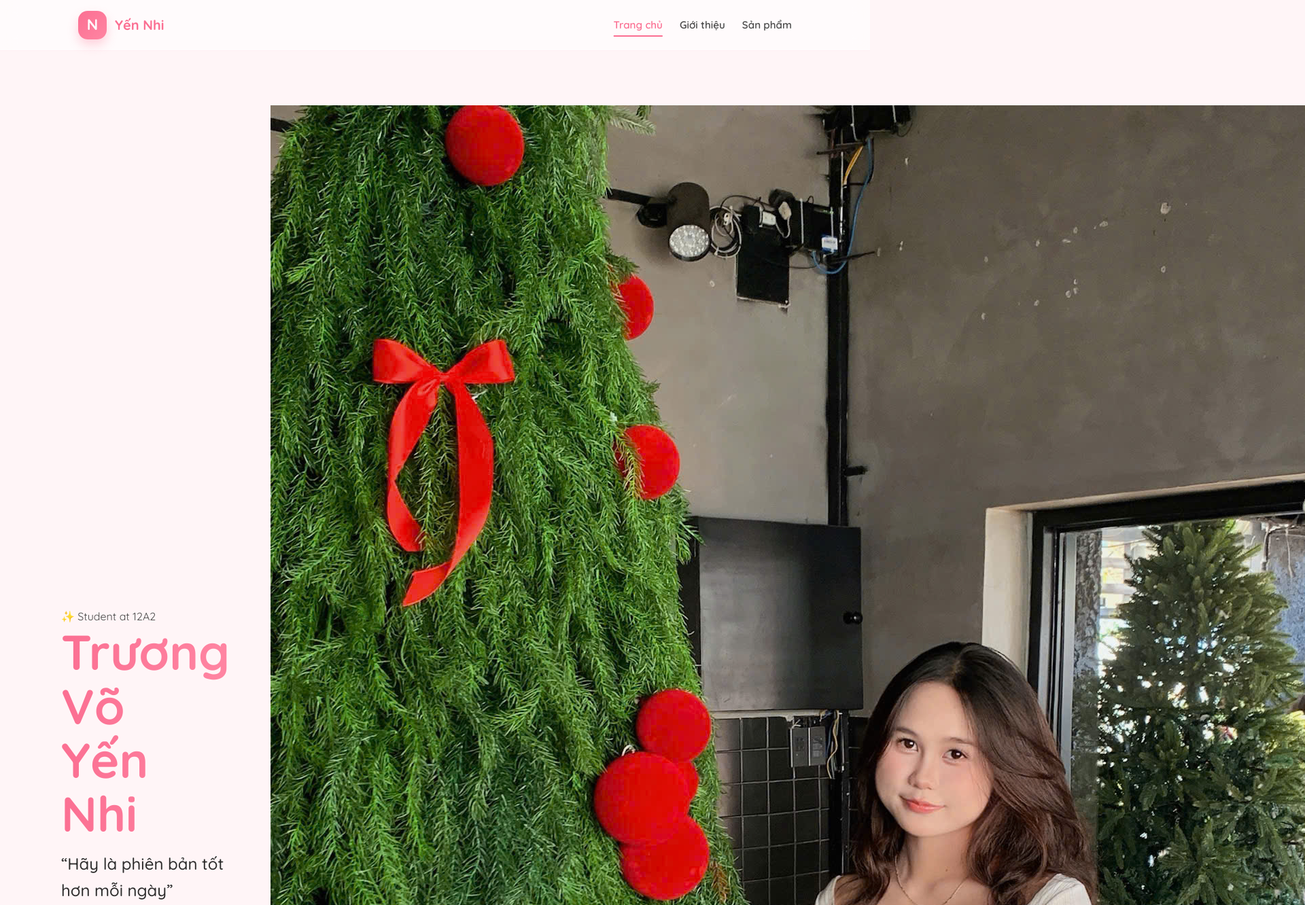
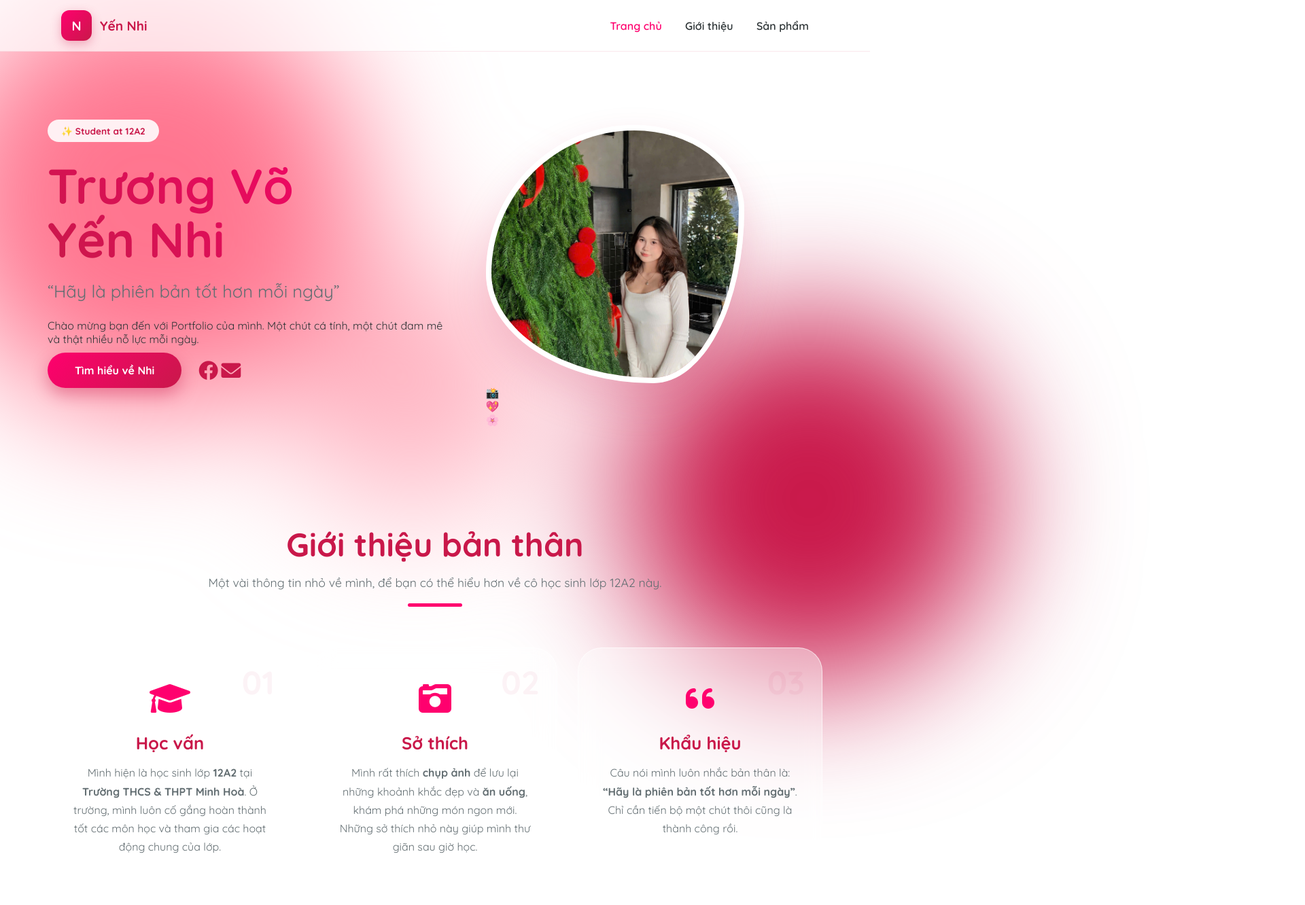
Before and after one commit to GamerVN27/GamerVN27.github.io, a plain HTML site: page index.html in a window 1280 px wide. Shown: the top 1332 px of the page at 68% size, 1920 px wide, since content can reach past the window. Drawn offline with Linux system fonts and the light colour scheme.

Commit message:
Update style.css

```diff
--- a/style.css
+++ b/style.css
@@ -1,411 +1,170 @@
-/* ========== 1. CÀI ĐẶT CHUNG & BIẾN MÀU SẮC ========== */
 @import url('https://fonts.googleapis.com/css2?family=Quicksand:wght@400;500;600;700&display=swap');
 
 :root {
-  --pink-deep: #fb6f92;      /* Hồng đậm điểm nhấn */
-  --pink-primary: #ff85a2;   /* Hồng chính */
-  --pink-soft: #ffb3c1;      /* Hồng nhạt */
-  --pink-light: #ffe5ec;     /* Hồng rất nhạt */
-  --pink-bg: #fff5f7;        /* Màu nền tổng thể */
-  --text-main: #4a4a4a;
-  --text-dark: #2d2d2d;
-  --glass: rgba(255, 255, 255, 0.45);
-  --transition: all 0.5s cubic-bezier(0.175, 0.885, 0.32, 1.275);
+    --pink-hot: #ff006e;      /* Hồng đậm năng động */
+    --pink-ruby: #c9184a;     /* Hồng Ruby xịn */
+    --pink-soft: #fff0f3;     /* Hồng rất nhạt cho nền */
+    --glass: rgba(255, 255, 255, 0.4);
+    --text-dark: #2d3436;
+    --text-light: #636e72;
 }
 
-* {
-  box-sizing: border-box;
-  margin: 0;
-  padding: 0;
+* { box-sizing: border-box; margin: 0; padding: 0; }
+
+body {
+    font-family: 'Quicksand', sans-serif;
+    color: var(--text-dark);
+    background: #fff;
+    overflow-x: hidden;
+    scroll-behavior: smooth;
 }
 
-html {
-  scroll-behavior: smooth;
+/* NỀN ĐỘNG MESH GRADIENT */
+.mesh-gradient {
+    position: fixed;
+    top: 0; left: 0; width: 100%; height: 100%;
+    z-index: -1;
+    filter: blur(100px);
 }
 
-body {
-  font-family: 'Quicksand', sans-serif;
-  color: var(--text-main);
-  background-color: var(--pink-bg);
-  line-height: 1.6;
-  overflow-x: hidden;
-  min-height: 100vh;
+.ball {
+    position: absolute;
+    border-radius: 50%;
+    animation: move 20s infinite alternate;
 }
 
-/* ========== 2. NỀN AURORA ĐỘNG (XỊN) ========== */
-.bg-animation {
-  position: fixed;
-  top: 0;
-  left: 0;
-  width: 100vw;
-  height: 100vh;
-  z-index: -1;
-  overflow: hidden;
-  background: var(--pink-bg);
+.ball-1 { width: 600px; height: 600px; background: #ff758f; top: -10%; left: -10%; }
+.ball-2 { width: 500px; height: 500px; background: #c9184a; bottom: -5%; right: -5%; animation-delay: -5s; }
+.ball-3 { width: 350px; height: 350px; background: #ffb3c1; top: 40%; left: 30%; }
+
+@keyframes move {
+    0% { transform: translate(0, 0) scale(1); }
+    100% { transform: translate(120px, 180px) scale(1.1); }
 }
 
-/* Các khối màu loang cực mạnh */
-.circle {
-  position: absolute;
-  filter: blur(120px);
-  border-radius: 50%;
-  opacity: 0.6;
-  animation: aurora 25s infinite alternate;
+/* HEADER */
+.header {
+    padding: 15px 0;
+    position: sticky; top: 0; z-index: 1000;
+    background: rgba(255, 255, 255, 0.7);
+    backdrop-filter: blur(20px);
+    border-bottom: 1px solid rgba(201, 24, 74, 0.1);
 }
 
-.circle-1 {
-  width: 600px;
-  height: 600px;
-  background: var(--pink-soft);
-  top: -10%;
-  left: -10%;
+.container { max-width: 1140px; margin: 0 auto; padding: 0 20px; }
+.header-inner { display: flex; justify-content: space-between; align-items: center; }
+
+.brand { display: flex; align-items: center; gap: 12px; }
+.brand-mark {
+    width: 45px; height: 45px; background: linear-gradient(135deg, var(--pink-hot), var(--pink-ruby));
+    color: #fff; border-radius: 12px; font-weight: bold; font-size: 1.2rem;
+    display: flex; align-items: center; justify-content: center;
+    box-shadow: 0 5px 15px rgba(201, 24, 74, 0.3);
 }
 
-.circle-2 {
-  width: 500px;
-  height: 500px;
-  background: #fbcfe8; /* Hồng tím nhẹ */
-  bottom: -5%;
-  right: -5%;
-  animation-delay: -7s;
+.brand-name { font-weight: 700; color: var(--pink-ruby); font-size: 1.2rem; }
+
+.nav a {
+    text-decoration: none; color: var(--text-dark);
+    font-weight: 600; margin-left: 30px;
+    transition: 0.3s;
 }
 
-.circle-3 {
-  width: 450px;
-  height: 450px;
-  background: var(--pink-light);
-  top: 30%;
-  left: 20%;
-  animation-duration: 18s;
-}
+.nav a:hover, .nav a.active { color: var(--pink-hot); }
 
-@keyframes aurora {
-  0% { transform: translate(0, 0) scale(1) rotate(0deg); }
-  50% { transform: translate(120px, 80px) scale(1.1) rotate(45deg); }
-  100% { transform: translate(-60px, 150px) scale(0.9) rotate(90deg); }
-}
+/* HERO SECTION */
+.hero { padding: 100px 0; }
+.hero-grid { display: grid; grid-template-columns: 1.2fr 1fr; gap: 50px; align-items: center; }
 
-/* Hiệu ứng hạt bụi sáng nhỏ (Sparkles) */
-.heart-bg {
-  position: fixed;
-  inset: 0;
-  pointer-events: none;
-  z-index: 0;
-}
-
-/* ========== 3. HEADER & NAVIGATION ========== */
-.header {
-  position: sticky;
-  top: 0;
-  z-index: 1000;
-  background: rgba(255, 255, 255, 0.6);
-  backdrop-filter: blur(12px);
-  -webkit-backdrop-filter: blur(12px);
-  padding: 1rem 0;
-  border-bottom: 1px solid rgba(255, 133, 162, 0.1);
-}
-
-.container {
-  max-width: 1100px;
-  margin: 0 auto;
-  padding: 0 25px;
-}
-
-.header-inner {
-  display: flex;
-  justify-content: space-between;
-  align-items: center;
-}
-
-.brand {
-  display: flex;
-  align-items: center;
-  gap: 12px;
-}
-
-.brand-mark {
-  width: 42px;
-  height: 42px;
-  background: linear-gradient(135deg, var(--pink-deep), var(--pink-primary));
-  border-radius: 14px;
-  color: white;
-  display: flex;
-  align-items: center;
-  justify-content: center;
-  font-weight: 700;
-  font-size: 1.4rem;
-  box-shadow: 0 8px 15px rgba(251, 111, 146, 0.3);
-}
-
-.brand-name {
-  font-weight: 700;
-  font-size: 1.25rem;
-  color: var(--pink-deep);
-}
-
-.nav {
-  display: flex;
-  gap: 25px;
-}
-
-.nav-link {
-  text-decoration: none;
-  color: var(--text-main);
-  font-weight: 600;
-  font-size: 0.95rem;
-  transition: var(--transition);
-  position: relative;
-}
-
-.nav-link:hover, .nav-link.active {
-  color: var(--pink-deep);
-}
-
-.nav-link::after {
-  content: '';
-  position: absolute;
-  bottom: -5px;
-  left: 50%;
-  width: 0;
-  height: 2px;
-  background: var(--pink-deep);
-  transition: all 0.3s ease;
-  transform: translateX(-50%);
-}
-
-.nav-link:hover::after, .nav-link.active::after {
-  width: 100%;
-}
-
-/* ========== 4. HERO SECTION ========== */
-.hero {
-  padding: 80px 0;
-  min-height: calc(100vh - 80px);
-  display: flex;
-  align-items: center;
-}
-
-.hero-grid {
-  display: grid;
-  grid-template-columns: 1.2fr 1fr;
-  gap: 60px;
-  align-items: center;
-}
-
-.hero-label {
-  display: inline-block;
-  background: white;
-  color: var(--pink-deep);
-  padding: 6px 18px;
-  border-radius: 30px;
-  font-weight: 700;
-  font-size: 0.85rem;
-  box-shadow: 0 4px 10px rgba(0,0,0,0.03);
-  margin-bottom: 20px;
+.badge {
+    background: var(--pink-soft); color: var(--pink-ruby);
+    padding: 8px 20px; border-radius: 30px; font-weight: 700; font-size: 0.85rem;
+    display: inline-block; margin-bottom: 25px;
 }
 
 .hero-name {
-  font-size: 4.5rem;
-  font-weight: 800;
-  line-height: 1.1;
-  margin-bottom: 15px;
-  background: linear-gradient(to right, #fb6f92, #ff85a2);
-  -webkit-background-clip: text;
-  -webkit-text-fill-color: transparent;
+    font-size: 4.5rem; line-height: 1.1; margin-bottom: 20px;
+    background: linear-gradient(45deg, var(--pink-ruby), var(--pink-hot));
+    -webkit-background-clip: text; -webkit-text-fill-color: transparent;
 }
 
-.hero-tagline {
-  font-size: 1.5rem;
-  font-weight: 500;
-  color: var(--text-dark);
-  margin-bottom: 25px;
+.hero-tagline { font-size: 1.6rem; margin-bottom: 25px; color: var(--text-light); }
+
+.btn-main {
+    background: linear-gradient(135deg, var(--pink-hot), var(--pink-ruby));
+    color: #fff; padding: 16px 40px; border-radius: 50px;
+    text-decoration: none; font-weight: 700; font-size: 1rem;
+    box-shadow: 0 10px 25px rgba(201, 24, 74, 0.4);
+    transition: 0.4s; display: inline-block;
 }
 
-.hero-desc {
-  font-size: 1.05rem;
-  margin-bottom: 35px;
-  max-width: 500px;
-}
+.btn-main:hover { transform: translateY(-5px); box-shadow: 0 15px 35px rgba(201, 24, 74, 0.5); }
 
-.btn-primary {
-  display: inline-block;
-  background: linear-gradient(135deg, var(--pink-deep), var(--pink-primary));
-  color: white;
-  padding: 14px 35px;
-  border-radius: 50px;
-  text-decoration: none;
-  font-weight: 700;
-  letter-spacing: 0.5px;
-  box-shadow: 0 10px 25px rgba(251, 111, 146, 0.3);
-  transition: var(--transition);
-}
+.hero-actions { display: flex; align-items: center; gap: 25px; margin-top: 10px; }
+.social-mini a { font-size: 1.8rem; color: var(--pink-ruby); transition: 0.3s; }
+.social-mini a:hover { color: var(--pink-hot); transform: scale(1.2); }
 
-.btn-primary:hover {
-  transform: translateY(-5px);
-  box-shadow: 0 15px 35px rgba(251, 111, 146, 0.4);
-}
-
-/* Avatar Frame cao cấp */
-.hero-avatar-wrapper {
-  position: relative;
-  display: flex;
-  justify-content: center;
-}
-
-.avatar-frame {
-  width: 360px;
-  height: 360px;
-  background: white;
-  padding: 12px;
-  border-radius: 30% 70% 70% 30% / 30% 30% 70% 70%;
-  animation: blob 8s infinite ease-in-out;
-  box-shadow: 0 25px 50px rgba(0,0,0,0.1);
-  overflow: hidden;
-  z-index: 2;
+/* AVATAR */
+.avatar-container { position: relative; width: 380px; height: 380px; }
+.avatar-img {
+    width: 100%; height: 100%; object-fit: cover;
+    border-radius: 40% 60% 70% 30% / 40% 50% 50% 60%;
+    animation: blob 8s infinite ease-in-out;
+    border: 8px solid #fff;
+    box-shadow: 0 30px 60px rgba(201, 24, 74, 0.2);
 }
 
 @keyframes blob {
-  0%, 100% { border-radius: 30% 70% 70% 30% / 30% 30% 70% 70%; }
-  50% { border-radius: 50% 50% 30% 70% / 50% 60% 40% 50%; }
+    0%, 100% { border-radius: 40% 60% 70% 30% / 40% 50% 50% 60%; }
+    50% { border-radius: 60% 40% 30% 70% / 60% 30% 70% 40%; }
 }
 
-.hero-avatar {
-  width: 100%;
-  height: 100%;
-  object-fit: cover;
-  border-radius: inherit;
+/* SECTIONS & CARDS */
+.section { padding: 100px 0; }
+.section-title { text-align: center; margin-bottom: 60px; }
+.section-title h2 { font-size: 3rem; color: var(--pink-ruby); margin-bottom: 15px; }
+.section-title p { color: var(--text-light); font-size: 1.1rem; }
+.line { width: 80px; height: 5px; background: var(--pink-hot); margin: 20px auto; border-radius: 5px; }
+
+.cards-grid { display: grid; grid-template-columns: repeat(auto-fit, minmax(320px, 1fr)); gap: 30px; }
+
+.card {
+    background: var(--glass);
+    backdrop-filter: blur(15px);
+    border: 1px solid rgba(255, 255, 255, 0.6);
+    padding: 50px 35px; border-radius: 35px; text-align: center;
+    transition: 0.4s cubic-bezier(0.175, 0.885, 0.32, 1.275);
+    position: relative; overflow: hidden;
 }
 
-/* Các vật thể bay xung quanh */
-.floating-item {
-  position: absolute;
-  font-size: 2.2rem;
-  z-index: 3;
-  animation: float 4s infinite ease-in-out;
+.card:hover { transform: translateY(-15px); background: #fff; box-shadow: 0 25px 50px rgba(201, 24, 74, 0.15); }
+
+.card-number {
+    position: absolute; top: 20px; right: 25px;
+    font-size: 3rem; font-weight: 800; color: rgba(201, 24, 74, 0.05);
 }
 
-.item-1 { top: -10px; right: 20px; animation-delay: 0s; }
-.item-2 { bottom: 30px; left: -10px; animation-delay: 1.5s; }
-.item-3 { top: 40%; right: -30px; animation-delay: 3s; }
+.card i { font-size: 3rem; color: var(--pink-hot); margin-bottom: 25px; display: block; }
+.card h3 { font-size: 1.6rem; color: var(--pink-ruby); margin-bottom: 15px; }
+.card p { color: var(--text-light); line-height: 1.7; }
 
-@keyframes float {
-  0%, 100% { transform: translateY(0) rotate(0deg); }
-  50% { transform: translateY(-25px) rotate(15deg); }
+/* PROJECT TAG */
+.project-tag {
+    background: var(--pink-ruby); color: #fff;
+    padding: 5px 15px; border-radius: 10px;
+    font-size: 0.75rem; font-weight: 700;
+    position: absolute; top: 20px; left: 25px;
 }
 
-/* ========== 5. CÁC THẺ NỘI DUNG (GLASSMORPHISM) ========== */
-.section-padding {
-  padding: 100px 0;
+/* FOOTER */
+.footer { padding: 60px 0; text-align: center; background: var(--pink-soft); border-radius: 60px 60px 0 0; }
+.footer-copy { margin-top: 20px; opacity: 0.5; font-size: 0.85rem; }
+
+/* RESPONSIVE */
+@media (max-width: 900px) {
+    .hero-grid { grid-template-columns: 1fr; text-align: center; }
+    .hero-name { font-size: 3.5rem; }
+    .hero-actions { justify-content: center; }
+    .avatar-container { width: 300px; height: 300px; margin: 0 auto; }
+    .nav { display: none; }
 }
-
-.section-header {
-  text-align: center;
-  margin-bottom: 60px;
-}
-
-.section-title {
-  font-size: 2.8rem;
-  color: var(--pink-deep);
-  margin-bottom: 10px;
-}
-
-.cards-grid {
-  display: grid;
-  grid-template-columns: repeat(auto-fit, minmax(300px, 1fr));
-  gap: 30px;
-}
-
-.info-card, .project-card {
-  background: var(--glass);
-  backdrop-filter: blur(15px);
-  -webkit-backdrop-filter: blur(15px);
-  border: 1px solid rgba(255, 255, 255, 0.6);
-  padding: 40px 30px;
-  border-radius: 30px;
-  text-align: center;
-  transition: var(--transition);
-}
-
-.info-card:hover, .project-card:hover {
-  transform: translateY(-15px);
-  background: rgba(255, 255, 255, 0.8);
-  border-color: var(--pink-primary);
-  box-shadow: 0 20px 40px rgba(251, 111, 146, 0.15);
-}
-
-.card-icon {
-  width: 65px;
-  height: 65px;
-  background: white;
-  color: var(--pink-deep);
-  border-radius: 20px;
-  display: flex;
-  align-items: center;
-  justify-content: center;
-  margin: 0 auto 25px;
-  font-size: 1.8rem;
-  box-shadow: 0 8px 20px rgba(0,0,0,0.05);
-}
-
-.info-card h3 {
-  font-size: 1.5rem;
-  color: var(--text-dark);
-  margin-bottom: 15px;
-}
-
-/* ========== 6. FOOTER ========== */
-.footer {
-  padding: 80px 0 40px;
-  background: linear-gradient(to bottom, transparent, var(--pink-light));
-  text-align: center;
-}
-
-.footer-box {
-  background: white;
-  padding: 40px;
-  border-radius: 40px;
-  box-shadow: 0 10px 30px rgba(0,0,0,0.03);
-  display: inline-block;
-  min-width: 350px;
-}
-
-.social-links {
-  display: flex;
-  justify-content: center;
-  gap: 25px;
-  margin: 25px 0;
-}
-
-.social-links a {
-  text-decoration: none;
-  color: var(--pink-deep);
-  font-weight: 700;
-  display: flex;
-  align-items: center;
-  gap: 8px;
-  transition: 0.3s;
-}
-
-.social-links a:hover {
-  transform: scale(1.1);
-}
-
-.footer-copy {
-  margin-top: 30px;
-  font-size: 0.9rem;
-  opacity: 0.6;
-}
-
-/* ========== 7. PHẢN HỒI (RESPONSIVE) ========== */
-@media (max-width: 900px) {
-  .hero-grid {
-    grid-template-columns: 1fr;
-    text-align: center;
-    gap: 40px;
-  }
-
-  .hero-name { font-size: 3.2rem; }
-  .hero-desc { margin: 0 auto 35px; }
-  .avatar-frame { width: 300px; height: 300px; margin: 0 auto; }
-  .nav { display: none; } /* Có thể ẩn nav trên mobile */
-}
```
